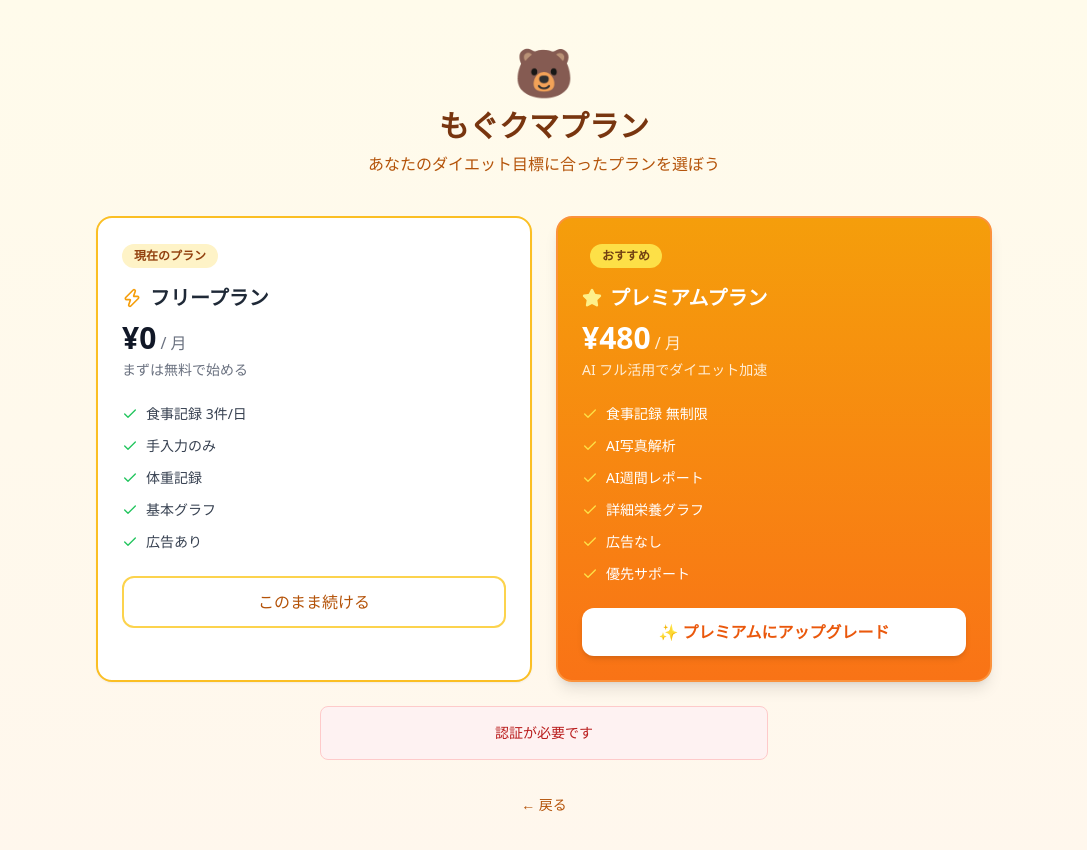
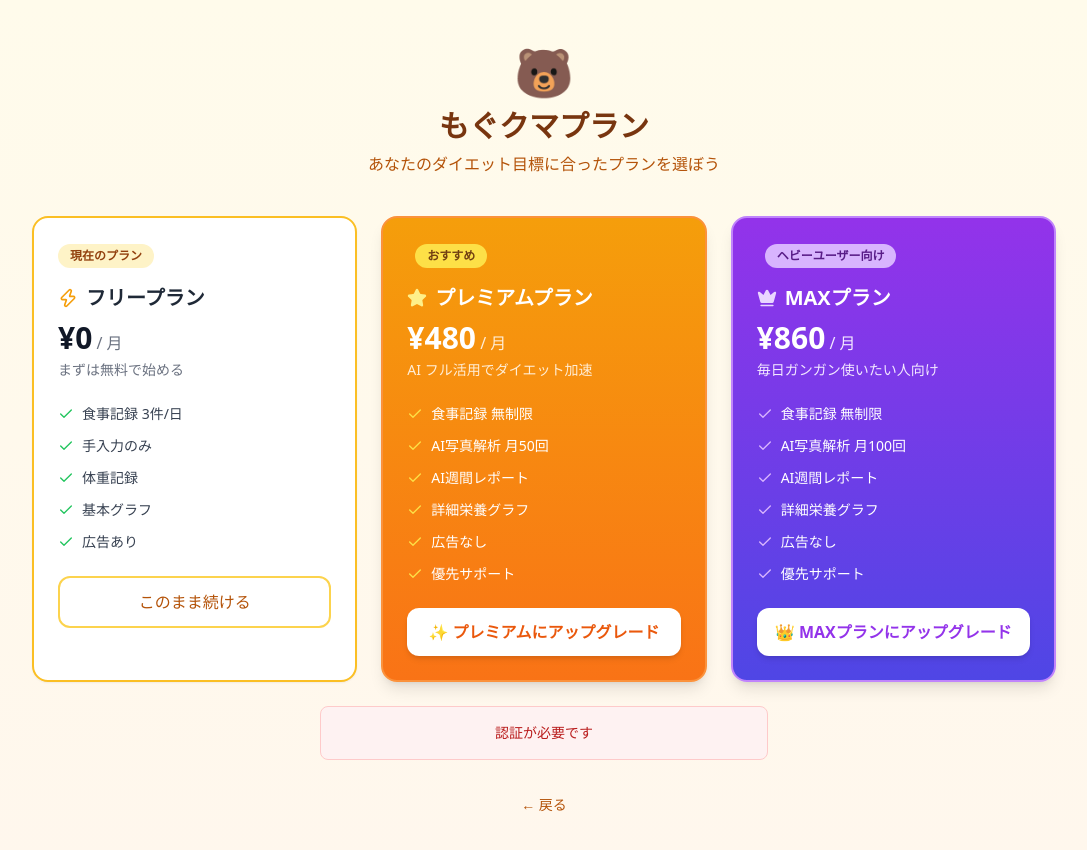
Before and after one commit to heiogawa-create/mogukuma-diet, a Next.js app: page /pricing in a window 1280 px wide. Shown: the top 850 px of the page, without its empty margins (96-1183 px from the left). Built offline with nearby package versions, Linux system fonts and the light colour scheme; no server answers.

Commit message:
Update page.tsx

```diff
--- a/app/pricing/page.tsx
+++ b/app/pricing/page.tsx
@@ -2,13 +2,13 @@
 
 import { useRouter, useSearchParams } from 'next/navigation';
 import { Suspense } from 'react';
-import { Check, Zap, Star } from 'lucide-react';
+import { Check, Zap, Star, Crown } from 'lucide-react';
 import { useSubscription } from '@/hooks/useSubscription';
 
 function PricingContent() {
   const router = useRouter();
   const searchParams = useSearchParams();
-  const { isPremium, loading, startCheckout, openPortal, error } = useSubscription();
+  const { isPremium, isMax, plan, loading, startCheckout, openPortal, error } = useSubscription();
   const canceled = searchParams.get('upgrade') === 'canceled';
 
   return (
@@ -24,9 +24,11 @@ function PricingContent() {
         )}
       </div>
 
-      <div className="max-w-4xl mx-auto grid md:grid-cols-2 gap-6">
-        <div className={`bg-white rounded-2xl border-2 p-6 shadow-sm ${!isPremium ? 'border-amber-400' : 'border-gray-200'}`}>
-          {!isPremium && (
+      <div className="max-w-5xl mx-auto grid md:grid-cols-3 gap-6">
+
+        {/* フリープラン */}
+        <div className={`bg-white rounded-2xl border-2 p-6 shadow-sm ${plan === 'free' ? 'border-amber-400' : 'border-gray-200'}`}>
+          {plan === 'free' && (
             <div className="bg-amber-100 text-amber-800 text-xs font-bold px-3 py-1 rounded-full inline-block mb-4">現在のプラン</div>
           )}
           <div className="flex items-center gap-2 mb-2">
@@ -47,9 +49,10 @@ function PricingContent() {
           </button>
         </div>
 
-        <div className="bg-gradient-to-b from-amber-500 to-orange-500 rounded-2xl border-2 border-orange-400 p-6 shadow-lg relative overflow-hidden">
+        {/* プレミアムプラン */}
+        <div className={`bg-gradient-to-b from-amber-500 to-orange-500 rounded-2xl border-2 border-orange-400 p-6 shadow-lg relative overflow-hidden`}>
           <div className="relative">
-            {isPremium && (
+            {plan === 'premium' && (
               <div className="bg-white/20 text-white text-xs font-bold px-3 py-1 rounded-full inline-block mb-4">✨ ご利用中</div>
             )}
             <div className="bg-yellow-300 text-yellow-900 text-xs font-bold px-3 py-1 rounded-full inline-block mb-4 ml-2">おすすめ</div>
@@ -60,13 +63,13 @@ function PricingContent() {
             <div className="text-3xl font-bold text-white mb-1">¥480<span className="text-base font-normal text-orange-100"> / 月</span></div>
             <p className="text-sm text-orange-100 mb-6">AI フル活用でダイエット加速</p>
             <ul className="space-y-3 mb-6">
-              {['食事記録 無制限', 'AI写真解析', 'AI週間レポート', '詳細栄養グラフ', '広告なし', '優先サポート'].map((f) => (
+              {['食事記録 無制限', 'AI写真解析 月50回', 'AI週間レポート', '詳細栄養グラフ', '広告なし', '優先サポート'].map((f) => (
                 <li key={f} className="flex items-center gap-2 text-sm text-white">
                   <Check className="w-4 h-4 text-yellow-300 flex-shrink-0" />{f}
                 </li>
               ))}
             </ul>
-            {isPremium ? (
+            {plan === 'premium' ? (
               <button onClick={openPortal} disabled={loading} className="w-full py-3 rounded-xl bg-white/20 text-white font-medium hover:bg-white/30 transition border border-white/30">
                 {loading ? '処理中...' : 'プラン管理・解約'}
               </button>
@@ -77,6 +80,39 @@ function PricingContent() {
             )}
           </div>
         </div>
+
+        {/* MAXプラン */}
+        <div className={`bg-gradient-to-b from-purple-600 to-indigo-600 rounded-2xl border-2 border-purple-400 p-6 shadow-lg relative overflow-hidden`}>
+          <div className="relative">
+            {plan === 'max' && (
+              <div className="bg-white/20 text-white text-xs font-bold px-3 py-1 rounded-full inline-block mb-4">👑 ご利用中</div>
+            )}
+            <div className="bg-purple-300 text-purple-900 text-xs font-bold px-3 py-1 rounded-full inline-block mb-4 ml-2">ヘビーユーザー向け</div>
+            <div className="flex items-center gap-2 mb-2">
+              <Crown className="text-purple-200 w-5 h-5 fill-current" />
+              <h2 className="text-xl font-bold text-white">MAXプラン</h2>
+            </div>
+            <div className="text-3xl font-bold text-white mb-1">¥860<span className="text-base font-normal text-purple-100"> / 月</span></div>
+            <p className="text-sm text-purple-100 mb-6">毎日ガンガン使いたい人向け</p>
+            <ul className="space-y-3 mb-6">
+              {['食事記録 無制限', 'AI写真解析 月100回', 'AI週間レポート', '詳細栄養グラフ', '広告なし', '優先サポート'].map((f) => (
+                <li key={f} className="flex items-center gap-2 text-sm text-white">
+                  <Check className="w-4 h-4 text-purple-300 flex-shrink-0" />{f}
+                </li>
+              ))}
+            </ul>
+            {plan === 'max' ? (
+              <button onClick={openPortal} disabled={loading} className="w-full py-3 rounded-xl bg-white/20 text-white font-medium hover:bg-white/30 transition border border-white/30">
+                {loading ? '処理中...' : 'プラン管理・解約'}
+              </button>
+            ) : (
+              <button onClick={() => startCheckout('max')} disabled={loading} className="w-full py-3 rounded-xl bg-white text-purple-600 font-bold hover:bg-purple-50 transition shadow-md">
+                {loading ? '処理中...' : '👑 MAXプランにアップグレード'}
+              </button>
+            )}
+          </div>
+        </div>
+
       </div>
 
       {error && (
```
